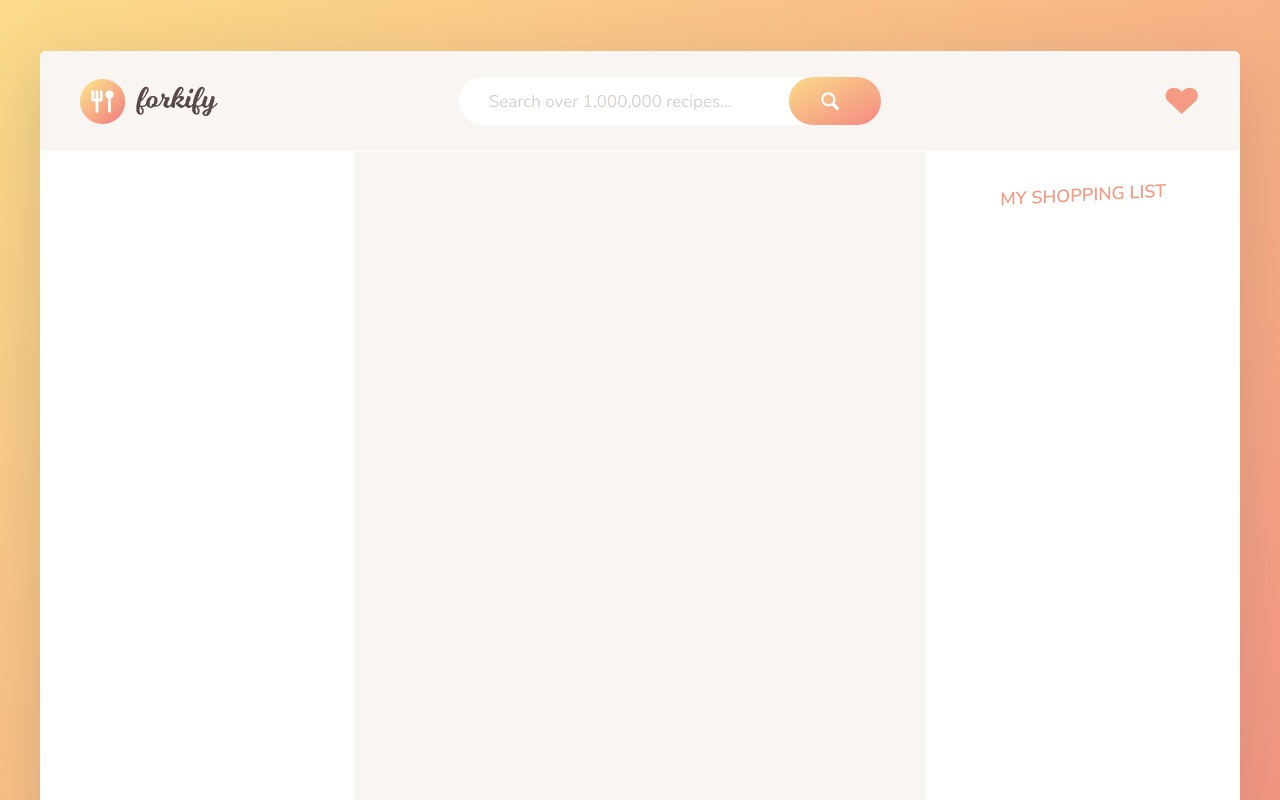
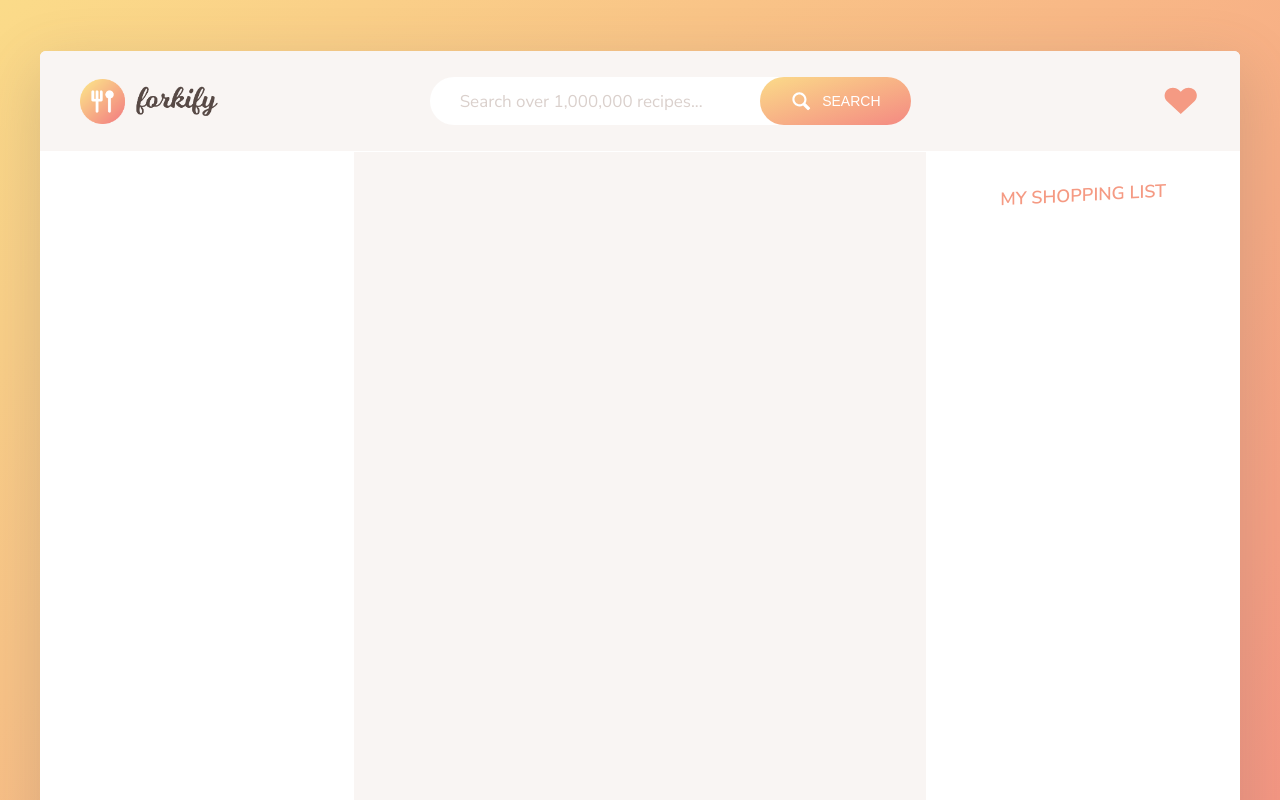
Before and after one commit to poojataware/forkify-app, a website built with webpack: page dist/index.html in a window 1280 px wide. Shown: the top 800 px of the page. Built offline with nearby package versions, Linux system fonts and the light colour scheme.

Commit message:
Update index.html

```diff
--- a/dist/index.html
+++ b/dist/index.html
@@ -21,7 +21,7 @@
                     <svg class="search__icon">
                         <use href="img/icons.svg#icon-magnifying-glass"></use>
                     </svg>
-                    <span></span>
+                    <span>Search</span>
                 </button>
             </form>
             <div class="likes">
```
